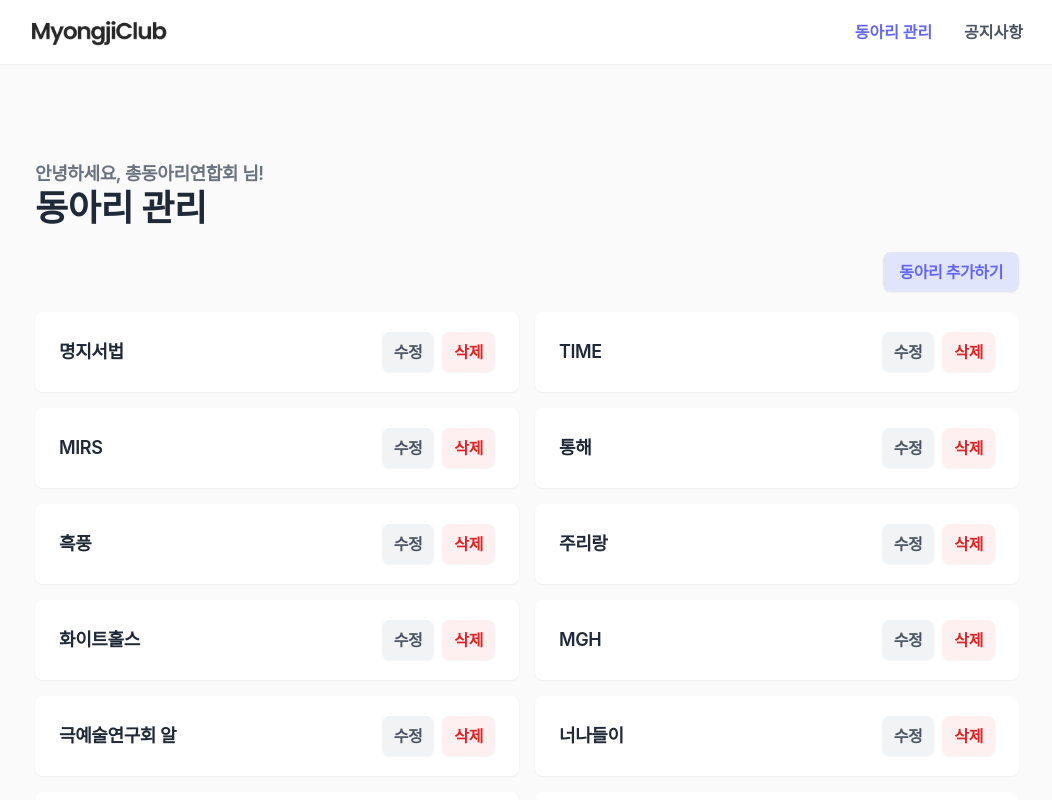
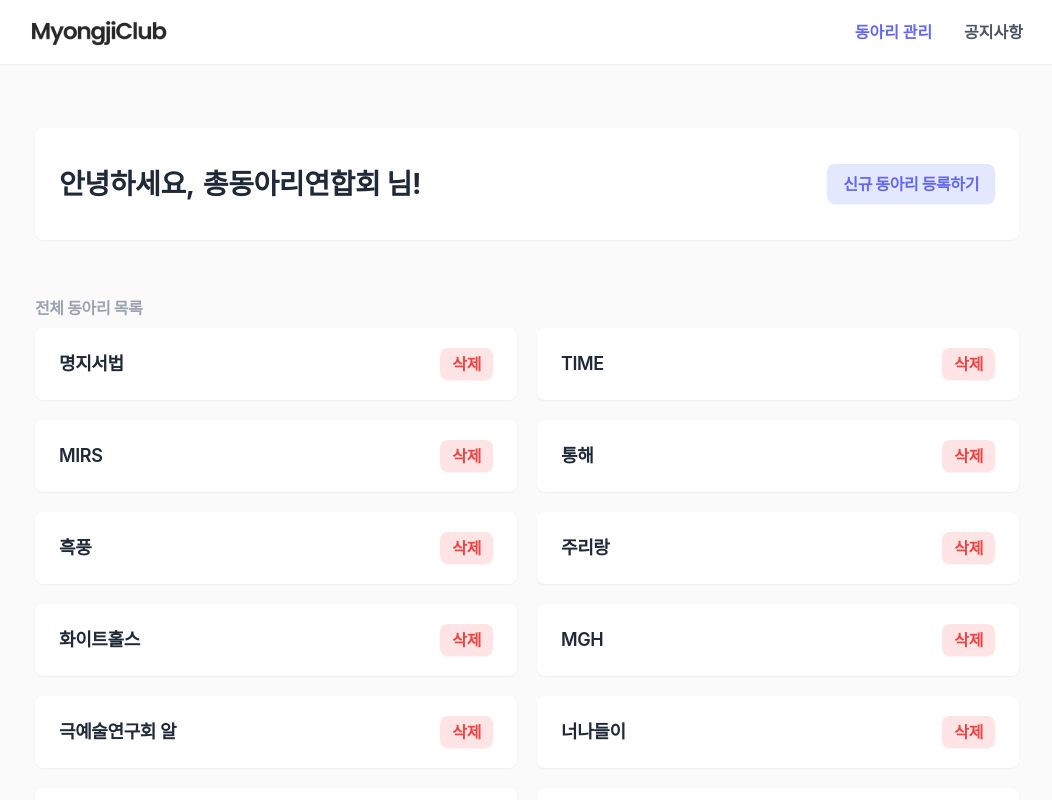
Before and after one commit to k-kbk/Myongji-Club-FE, a Next.js app: page /admin in a window 1280 px wide. Shown: the top 800 px of the page, without its empty margins (113-1165 px from the left). Built offline with nearby package versions, Linux system fonts and the light colour scheme; a web font is replaced by a local one.

Commit message:
refactor: 기타 수정

```diff
--- a/src/pages/admin/index.tsx
+++ b/src/pages/admin/index.tsx
@@ -1,3 +1,6 @@
+import ClubFormModal from '@/components/admin-club/ClubFormModal';
+import { useState } from 'react';
+
 const dummy = [
   {
     id: 1,
@@ -230,46 +233,52 @@ const dummy = [
 ];
 
 export default function Index() {
+  const [renderModal, setRenderModal] = useState<boolean>(false);
+
+  function handleClickModal() {
+    setRenderModal((prev) => !prev);
+  }
+
   return (
-    <div className="mt-26 mb-8 sm:mt-40">
-      <div className="text-base font-semibold text-gray-500 sm:text-lg">
-        안녕하세요, 총동아리연합회 님!
+    <>
+      <div className="mt-20 mb-8 sm:mt-32">
+        {/* <h1 className="text-3xl font-bold sm:text-4xl">동아리 관리</h1> */}
+        <div className="flex flex-col items-center justify-between rounded-lg bg-white px-4 py-8 shadow-sm sm:flex-row sm:py-9 sm:px-6">
+          <div className="flex flex-col items-center text-1.5xl font-bold sm:flex-row sm:text-2.5xl">
+            <div>안녕하세요,</div>
+            <div className="sm:ml-2"> 총동아리연합회 님!</div>
           </div>
-      <h1 className="text-3xl font-bold sm:text-4xl">동아리 관리</h1>
-      <div className="flex items-end justify-end">
           <button
             type="button"
-          className="mt-6 rounded-lg bg-indigo-200 bg-opacity-50 px-3 py-2 text-sm font-bold text-indigo-500 shadow-sm transition-opacity hover:opacity-50 sm:px-4 sm:py-2 sm:text-base"
+            className="mt-4 rounded-lg bg-indigo-200 bg-opacity-50 px-3 py-2 text-sm font-bold text-indigo-500 shadow-sm transition-opacity hover:opacity-50 sm:mt-0 sm:px-4 sm:py-2 sm:text-base"
+            onClick={handleClickModal}
           >
-          동아리 추가하기
+            신규 동아리 등록하기
           </button>
         </div>
-      <ul className="mt-4 grid grid-cols-1 gap-3 sm:mt-4 md:mt-5 md:grid-cols-2 md:gap-4">
+        <div className="mb-2 mt-8 text-sm font-semibold text-gray-400 sm:mt-14 md:text-base">
+          전체 동아리 목록
+        </div>
+        <ul className="grid grid-cols-1 gap-3 md:grid-cols-2 md:gap-5">
           {dummy.map((item) => (
             <li
               key={item.id}
-            className="flex items-center justify-between rounded-lg bg-white py-4 px-4 shadow-sm sm:py-5 sm:px-6"
+              className="flex items-center justify-between rounded-lg bg-white py-5 px-4 shadow-sm sm:py-5 sm:px-6"
             >
               <div className="text-base font-semibold sm:text-lg">
                 {item.name}
               </div>
-            <div>
               <button
                 type="button"
-                className="mr-1 rounded-lg bg-gray-200 bg-opacity-50 px-3 py-1 text-sm font-semibold text-gray-600 shadow-sm transition-opacity hover:opacity-50 sm:py-2 sm:text-base"
-              >
-                수정
-              </button>
-              <button
-                type="button"
-                className="ml-1 rounded-lg bg-red-100 bg-opacity-50 px-3 py-1 text-sm font-semibold text-red-600 shadow-sm transition-opacity hover:opacity-50 sm:py-2 sm:text-base"
+                className="ml-1 rounded-lg bg-red-200 bg-opacity-50 px-3 py-1 text-sm font-semibold text-red-500 shadow-sm transition-opacity hover:opacity-50 sm:py-1 sm:text-base"
               >
                 삭제
               </button>
-            </div>
             </li>
           ))}
         </ul>
       </div>
+      {renderModal && <ClubFormModal setState={setRenderModal} />}
+    </>
   );
 }
--- a/src/pages/index.tsx
+++ b/src/pages/index.tsx
@@ -262,7 +262,7 @@ export default function Home() {
       <span className="mb-2 text-sm font-semibold text-gray-400 md:text-base">
         {filtered.length}개의 동아리
       </span>
-      <ul className="mb-8 grid grid-cols-2 place-items-center gap-4 sm:grid-cols-3 sm:gap-5 md:grid-cols-4 md:gap-6">
+      <ul className="mb-8 grid grid-cols-2 place-items-center gap-3 sm:grid-cols-3 md:grid-cols-4 md:gap-5">
         {filtered.map((item) => (
           <Club
             key={item.id}
--- a/src/styles/globals.css
+++ b/src/styles/globals.css
@@ -7,14 +7,22 @@ html {
   width: auto;
   height: auto;
   background-color: rgb(250, 250, 250);
-  overflow-y: scroll;
+  /* overflow-y: scroll; */
   font-family: 'Pretendard Variable', Pretendard, -apple-system,
     BlinkMacSystemFont, system-ui, Roboto, 'Helvetica Neue', 'Segoe UI',
     'Apple SD Gothic Neo', 'Noto Sans KR', 'Malgun Gothic', 'Apple Color Emoji',
     'Segoe UI Emoji', 'Segoe UI Symbol', sans-serif;
   word-break: keep-all;
+
   -webkit-font-smoothing: antialiased;
   -moz-osx-font-smoothing: grayscale;
+
+  -ms-overflow-style: none; /* IE and Edge */
+  scrollbar-width: none; /* Firefox */
+}
+
+html::-webkit-scrollbar {
+  display: none;
 }
 
 /* 탭 하이라이트 */
--- a/tailwind.config.js
+++ b/tailwind.config.js
@@ -16,6 +16,8 @@ module.exports = {
       },
       colors: {},
       fontSize: {
+        '1.5xl': ['1.375rem', '1.75rem'],
+        '2.5xl': ['1.75rem', '2rem'],
         '3.5xl': ['2rem', '2.25rem'],
         '4.5xl': ['2.5rem', '2.5rem'],
       },
```
Lines whose indentation alone changed are shown as unchanged.
